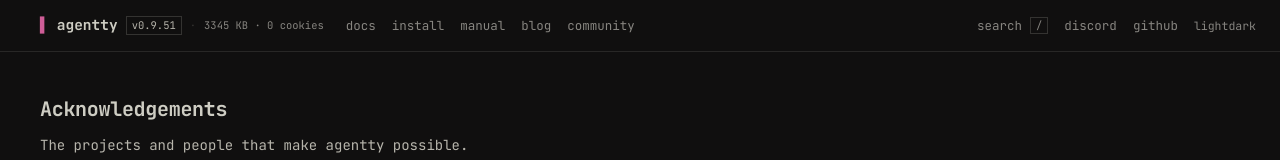
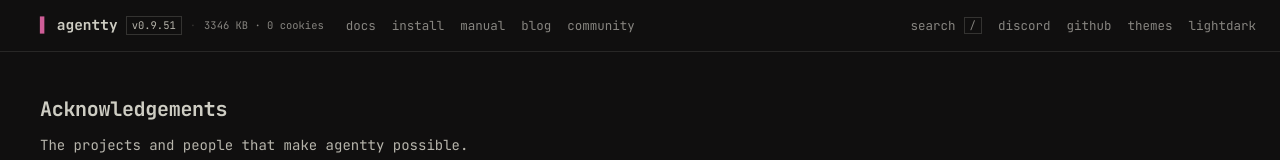
Before and after one commit to 1ay1/agentty.org, a Next.js app: page /acknowledgements in a window 1280 px wide. Shown: the top 160 px of the page. Built offline with nearby package versions, Linux system fonts and the light colour scheme; what markdown-it-container would draw is missing.

Commit message:
Header: a visible themes button; folds into the menu below 1080px instead of overflowing

```diff
--- a/app/site.css
+++ b/app/site.css
@@ -134,8 +134,9 @@ button { font: inherit; color: inherit; }
 .nav-cta { display: flex; align-items: center; gap: 16px; }
 .cmdk-trigger { display: inline-flex; align-items: center; gap: 8px; padding: 0; background: none; border: 0; cursor: pointer; }
 .cmdk-trigger kbd { font-size: var(--fs-xs); color: var(--text-faint); border: 1px solid var(--border); padding: 0 5px; line-height: 1.5; }
-.theme-toggle { display: inline-flex; align-items: center; height: 24px; padding: 0; background: none; border: 0; color: var(--text-faint); font-size: var(--fs-sm); cursor: pointer; }
+.theme-toggle { display: inline-flex; align-items: center; height: 24px; padding: 0; background: none; border: 0; color: var(--text-faint); font-size: calc(var(--fs-sm) + 1px); cursor: pointer; }
 .theme-toggle:hover { color: var(--text); }
+.nav-themes { text-transform: lowercase; }
 html[data-theme="dark"] .theme-icon.moon, html[data-theme="light"] .theme-icon.sun { display: none; }
 .nav-toggle {
   display: none; align-items: center; height: 34px; padding: 0 0 0 12px;
@@ -144,6 +145,12 @@ html[data-theme="dark"] .theme-icon.moon, html[data-theme="light"] .theme-icon.s
 .nav-toggle:hover { color: var(--text); }
 .mobile-util kbd { margin-left: 1ch; font-size: var(--fs-xs); color: var(--text-faint); border: 1px solid var(--border); padding: 0 5px; }
 
+/* the full header needs ~1080px; narrower, it folds into the menu (which has
+   search, themes and the light toggle) instead of running off the edge */
+@media (max-width: 1080px) {
+  .nav-links, .nav-cta { display: none; }
+  .nav-toggle { display: inline-flex; }
+}
 .mobile-menu {
   position: absolute; top: var(--nav-h); left: 0; right: 0;
   background: var(--bg); border-bottom: 1px solid var(--border);
--- a/components/SiteNav.tsx
+++ b/components/SiteNav.tsx
@@ -102,6 +102,14 @@ export function SiteNav() {
           >
             github
           </a>
+          {/* agentty's 615 colour schemes (the picker previews on the page) */}
+          <button
+            className="theme-toggle nav-themes"
+            title="agentty's colour schemes (t)"
+            onClick={() => window.dispatchEvent(new Event("agentty:open-theme"))}
+          >
+            themes
+          </button>
           <ThemeToggle />
         </div>
         <button
```
